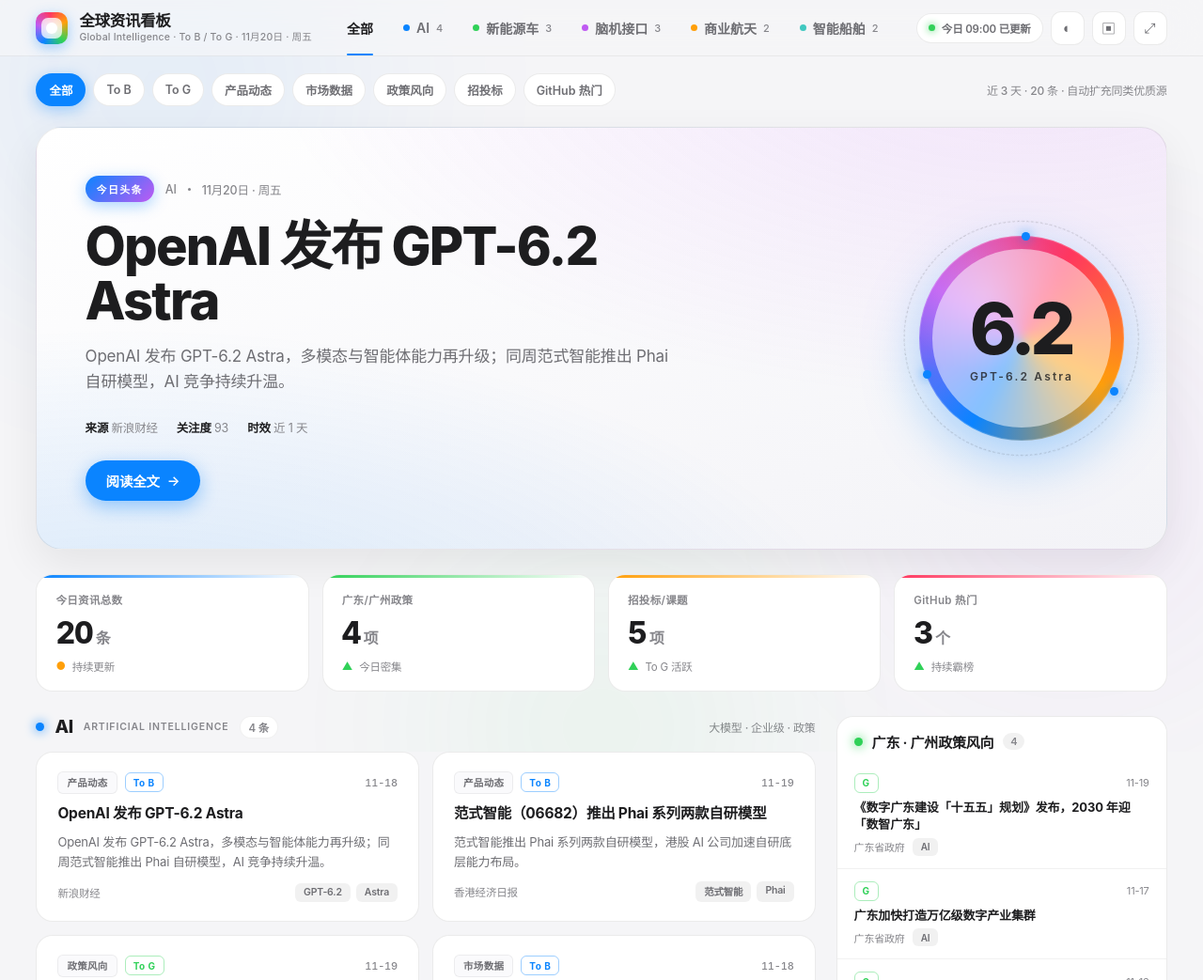
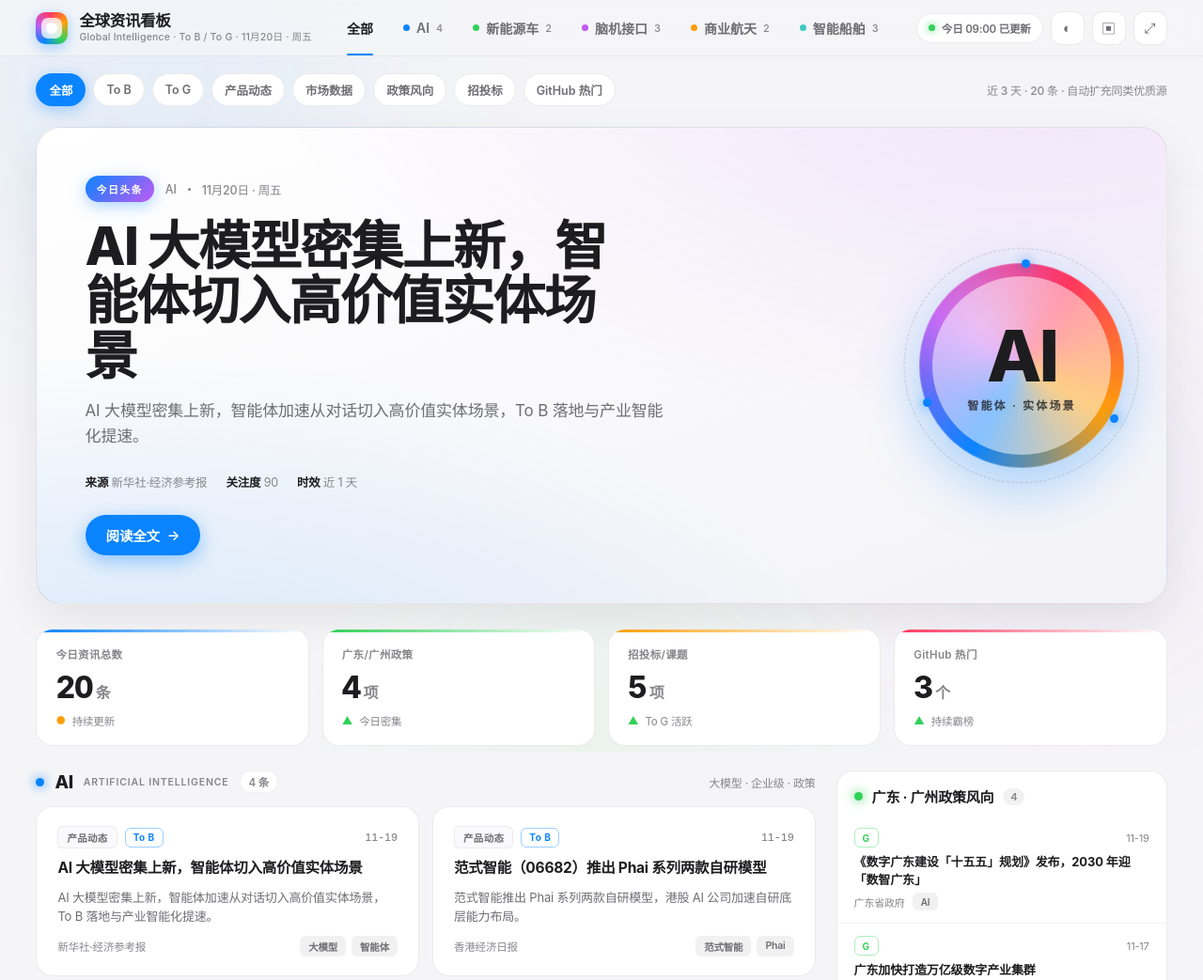
Before and after one commit to cynthia31415926-eng/global-intelligence, a plain HTML site: page d.html in a window 1280 px wide. Shown: the top 1043 px of the page at 94% size. Drawn offline with Linux system fonts and the light colour scheme.

Commit message:
update d.html

```diff
--- a/d.html
+++ b/d.html
@@ -376,69 +376,69 @@
 /* ================= data ================= */
 const DATA = [
   // AI
-  {id:1,ind:"ai",type:"product",aud:"toB",title:"OpenAI 发布 GPT-6.2 Astra",src:"新浪财经",time:"11-18",hot:93,
-    desc:"OpenAI 发布 GPT-6.2 Astra，多模态与智能体能力再升级；同周范式智能推出 Phai 自研模型，AI 竞争持续升温。",
-    tags:["GPT-6.2","Astra","OpenAI"],url:"https://finance.sina.com.cn/jjxw/2026-11-18/doc-inizensx6769808.shtml"},
-  {id:2,ind:"ai",type:"product",aud:"toB",title:"范式智能（06682）推出 Phai 系列两款自研模型",src:"香港经济日报",time:"11-19",hot:80,
+  {id:1,ind:"ai",type:"product",aud:"toB",title:"AI 大模型密集上新，智能体切入高价值实体场景",src:"新华社·经济参考报",time:"11-19",hot:90,
+    desc:"AI 大模型密集上新，智能体加速从对话切入高价值实体场景，To B 落地与产业智能化提速。",
+    tags:["大模型","智能体","实体场景"],url:"http://www.jjckb.cn/20261119/c45560c166ea43aab2bfd8eadfe22908/c.html"},
+  {id:2,ind:"ai",type:"product",aud:"toB",title:"范式智能（06682）推出 Phai 系列两款自研模型",src:"香港经济日报",time:"11-19",hot:78,
     desc:"范式智能推出 Phai 系列两款自研模型，港股 AI 公司加速自研底层能力布局。",
     tags:["范式智能","Phai","自研"],url:"https://invest.hket.com/article/4227059/"},
-  {id:3,ind:"ai",type:"policy",aud:"toG",title:"《数字广东建设「十五五」规划》发布，2030 年迎「数智广东」",src:"广东省政府",time:"11-19",hot:88,
+  {id:3,ind:"ai",type:"policy",aud:"toG",title:"《数字广东建设「十五五」规划》发布，2030 年迎「数智广东」",src:"广东省政府",time:"11-19",hot:86,
     desc:"《数字广东建设「十五五」规划》发布，明确 2030 年建成「数智广东」，布局 AI 芯片、光通信芯片等产业集群。",
     tags:["十五五","数智广东","AI芯片"],url:"https://www.gd.gov.cn/gdywdt/zwzt/fjsww/rmjd/content/post_4981784.html"},
-  {id:4,ind:"ai",type:"market",aud:"toB",title:"阿波罗：保险资金将支撑 8 万亿美元 AI 建设热潮",src:"搜狐 / 科技早参",time:"11-18",hot:74,
+  {id:4,ind:"ai",type:"market",aud:"toB",title:"阿波罗：保险资金将支撑 8 万亿美元 AI 建设热潮",src:"搜狐 / 科技早参",time:"11-18",hot:72,
     desc:"阿波罗全球管理 CEO 称保险资金将支撑规模高达 8 万亿美元的 AI 建设热潮，长期资本加速入场。",
-    tags:["8万亿","AI建设","长期资本"],url:"https://www.sohu.com/a/1103433751_115362"},
+    tags:["8万亿","AI建设"],url:"https://www.sohu.com/a/1103433751_115362"},
   // 新能源车
-  {id:5,ind:"nev",type:"market",aud:"toB",title:"新能源车销量占比持续走高，储能电池出货量同步走高",src:"搜狐汽车",time:"11-18",hot:76,
+  {id:5,ind:"nev",type:"market",aud:"toB",title:"10 月新能源车渗透率 64.3%，电池企业超 20 万家",src:"网易财经",time:"11-17",hot:74,
+    desc:"10 月新能源车渗透率达 64.3%，动力电池相关企业数量突破 20 万家，产业链持续扩容。",
+    tags:["渗透率","64.3%"],url:"https://www.163.com/dy/article/LBVOE03G05568W0A.html"},
+  {id:6,ind:"nev",type:"market",aud:"toB",title:"新能源车销量占比持续走高，储能电池出货量同步走高",src:"搜狐汽车",time:"11-18",hot:72,
     desc:"我国新能源汽车销量占比持续走高，储能电池行业出货量同步攀升，产业链景气向上。",
     tags:["销量占比","储能电池"],url:"https://www.sohu.com/a/1100535097_122014422"},
-  {id:6,ind:"nev",type:"market",aud:"toB",title:"10 月新能源车渗透率 64.3%，电池企业超 20 万家",src:"网易财经",time:"11-17",hot:74,
-    desc:"10 月新能源车渗透率达 64.3%，动力电池相关企业数量突破 20 万家，产业链持续扩容。",
-    tags:["渗透率","64.3%"],url:"https://www.163.com/dy/article/LBVOE03G05568W0A.html"},
-  {id:7,ind:"nev",type:"market",aud:"toB",title:"乘联分会：10 月新能源批发预估 180 万辆，同比 +12%",src:"智通财经",time:"11-10",hot:66,
-    desc:"乘联分会预估 10 月全国乘用车厂商新能源批发 180 万辆，同比增长 12%、环比增长 8%。",
-    tags:["批发","180万辆"],url:"https://hk.investing.com/news/stock-market-news/article-1735330"},
   // 脑机接口
-  {id:8,ind:"bci",type:"product",aud:"toG",title:"2026 脑机接口大会 11 月 19 日在京启幕",src:"北京市科委",time:"11-19",hot:84,
+  {id:7,ind:"bci",type:"product",aud:"toG",title:"2026 脑机接口大会 11 月 19 日在京启幕",src:"北京市科委",time:"11-19",hot:82,
     desc:"2026 脑机接口大会在京启幕，聚焦脑机接口前沿技术与产业化路径，产学研密集对接。",
-    tags:["脑机大会","产业化","北京"],url:"https://kw.beijing.gov.cn/xwdt/kcyx/kcyxkchd/202611/t20261110_4939950.html"},
-  {id:9,ind:"bci",type:"product",aud:"toB",title:"熵基科技回应脑机接口：联合发布 BCI 头环，业务处研发验证阶段",src:"证券之星",time:"11-18",hot:72,
+    tags:["脑机大会","产业化"],url:"https://kw.beijing.gov.cn/xwdt/kcyx/kcyxkchd/202611/t20261110_4939950.html"},
+  {id:8,ind:"bci",type:"product",aud:"toB",title:"熵基科技回应脑机接口：联合发布 BCI 头环，业务处研发验证阶段",src:"证券之星",time:"11-18",hot:70,
     desc:"熵基科技联合发布 BCI 头环等产品，脑机业务尚处前期研发验证阶段。",
     tags:["BCI头环","熵基科技"],url:"https://stock.stockstar.com/RB2026111900006547.shtml"},
-  {id:10,ind:"bci",type:"market",aud:"toB",title:"脑机接口公司进入「物理世界模型」落地期",src:"中国证券报",time:"11-17",hot:78,
+  {id:9,ind:"bci",type:"market",aud:"toB",title:"脑机接口公司进入「物理世界模型」落地期",src:"中国证券报",time:"11-17",hot:76,
     desc:"脑机接口公司进入「物理世界模型」落地期，从信号解码走向对物理世界的理解与操控。",
     tags:["物理世界模型","落地"],url:"https://www.cnstock.com/commonDetail/828944"},
   // 商业航天
-  {id:11,ind:"aero",type:"product",aud:"toG",title:"力箭一号遥十六运载火箭顺利出厂",src:"中科宇航",time:"11-18",hot:78,
+  {id:10,ind:"aero",type:"product",aud:"toB",title:"德「光谱号」成功送星入轨，写欧洲航天新页",src:"青年日报",time:"11-19",hot:72,
+    desc:"德国「光谱号」火箭成功送星入轨，欧洲商业航天再下一城，全球发射市场竞争加剧。",
+    tags:["光谱号","欧洲航天","入轨"],url:"https://www.ydn.com.tw/tw/News/ugC_News_Detail.aspx?ID=650569"},
+  {id:11,ind:"aero",type:"product",aud:"toG",title:"力箭一号遥十六运载火箭顺利出厂",src:"中科宇航",time:"11-18",hot:76,
     desc:"力箭一号遥十六运载火箭顺利出厂，商业固体火箭批量化交付能力持续提升。",
     tags:["力箭一号","遥十六","出厂"],url:"https://www.cas-space.com/article/629.html"},
-  {id:12,ind:"aero",type:"product",aud:"toG",title:"长征十二号成功发射卫星互联网低轨 29 组卫星",src:"北京市科委",time:"11-16",hot:84,
-    desc:"长征十二号运载火箭成功发射卫星互联网低轨 29 组卫星，卫星互联网组网节奏持续加快。",
-    tags:["长征十二号","卫星互联网"],url:"https://kw.beijing.gov.cn/xwdt/kcyx/xwdtyqqy/202611/t20261116_4947288.html"},
   // 智能船舶
-  {id:13,ind:"ship",type:"product",aud:"toB",title:"全国首艘纯电智能远控集装箱海船「图灵」轮在青岛投运",src:"青岛新闻网",time:"11-18",hot:74,
+  {id:12,ind:"ship",type:"product",aud:"toB",title:"BV 向云洲智能 L42B 海洋测量无人艇颁发 AiP 证书",src:"国际船舶网",time:"11-18",hot:68,
+    desc:"法国船级社 BV 向云洲智能 L42B 海洋测量无人艇颁发 AiP 证书，无人艇走向规模化应用。",
+    tags:["L42B","无人艇","AiP"],url:"https://www.eworldship.com/html/2026/classification_society_1111/225943.html"},
+  {id:13,ind:"ship",type:"product",aud:"toB",title:"厦门港小型电动无人驾驶监测船艇顺利下水",src:"厦门港口局",time:"11-11",hot:64,
+    desc:"厦门港小型电动无人驾驶监测船艇顺利下水，港口智能监测装备落地提速。",
+    tags:["无人监测船","厦门港"],url:"https://port.xm.gov.cn/gkzx/zwzx/202611/t20261111_3025473.html"},
+  {id:14,ind:"ship",type:"product",aud:"toB",title:"全国首艘纯电智能远控集装箱海船「图灵」轮在青岛投运",src:"青岛新闻网",time:"11-18",hot:72,
     desc:"全国首艘纯电智能远控集装箱海船「图灵」轮在青岛投运，绿色智能航运商业化落地。",
     tags:["图灵轮","投运","纯电"],url:"http://www.qdxin.cn/qingdao/2026/396747.html"},
-  {id:14,ind:"ship",type:"research",aud:"toB",title:"中国船舶报：一次建造，能力持续生长",src:"中国船舶报",time:"11-18",hot:64,
-    desc:"中国船舶报聚焦智能船舶「一次建造、能力持续生长」的软件定义船舶新范式。",
-    tags:["软件定义","智能船舶"],url:"https://zgcbb.cnepaper.com/zgcbb/html/2026-11/18/content_136192_20034278.htm"},
   // 低空经济
-  {id:15,ind:"low",type:"product",aud:"toB",title:"白云区企业低空产品亮相 APEC，秀出硬核实力",src:"广州白云",time:"11-18",hot:72,
+  {id:15,ind:"low",type:"product",aud:"toB",title:"广州白云企业低空产品亮相 APEC，秀出硬核实力",src:"广州白云",time:"11-19",hot:72,
     desc:"广州白云区企业低空产品亮相 APEC，低空经济「广州造」走向国际舞台。",
-    tags:["APEC","广州白云","低空"],url:"https://guangzhoubaiyun.gz-cmc.com/pages/2026/11/18/015a86fa1bff44fd8e9a55d061f81391.html"},
-  {id:16,ind:"low",type:"market",aud:"toG",title:"广州低空专网示范区通过评审，累计配送订单近 6000 架次",src:"观点网",time:"11-17",hot:80,
+    tags:["APEC","广州白云","低空"],url:"https://huacheng.gz-cmc.com/pages/2026/11/19/7a68f164f2d5467b809cfb6bf41e82fb.html"},
+  {id:16,ind:"low",type:"market",aud:"toG",title:"广州低空专网示范区通过评审，累计配送订单近 6000 架次",src:"观点网",time:"11-17",hot:78,
     desc:"广州低空专网示范区通过专家评审，累计配送订单近 6000 架次，低空物流规模化验证提速。",
     tags:["低空专网","6000架次","广州"],url:"https://www.guandian.hk/article/20261117/10067559.html"},
-  {id:17,ind:"low",type:"market",aud:"toG",title:"总投资 3.66 亿！花都低空临空产业再添硬核支撑",src:"广州市花都区政府",time:"11-17",hot:76,
+  {id:17,ind:"low",type:"market",aud:"toG",title:"总投资 3.66 亿！花都低空临空产业再添硬核支撑",src:"广州市花都区政府",time:"11-17",hot:74,
     desc:"广州花都低空临空产业项目总投资 3.66 亿元落地，低空基础设施与产业集聚再提速。",
     tags:["花都","3.66亿"],url:"https://www.huadu.gov.cn/yshj/hdzs/zsxx/content/post_11104272.html"},
   // GitHub 热门
-  {id:18,ind:"gh",type:"github",aud:"toB",title:"RepoWatch：GitHub 每日趋势排行（11-19）",src:"RepoWatch",time:"11-19",hot:72,stars:"—",
-    desc:"RepoWatch 每日趋势排行，追踪今日全球涨星最快的开源仓库。",
-    tags:["Trending","排行"],url:"https://repowatch.top/en/daily/2026-11-19"},
-  {id:19,ind:"gh",type:"github",aud:"toB",title:"GitHub Trending 榜单（11-19）",src:"GitHub Trending",time:"11-19",hot:68,stars:"—",
-    desc:"GitHub 11-19 当日热门开源项目榜单，AI Agent 与开发者工具持续霸榜。",
-    tags:["Trending","榜单"],url:"https://yidinghuiziyou.com/github/trending/2026-11-19/"},
+  {id:18,ind:"gh",type:"github",aud:"toB",title:"GitHub 日榜趋势速报（11-20）",src:"掘金 / GitHub Trending",time:"11-20",hot:72,stars:"—",
+    desc:"GitHub 日榜趋势集中在 AI Agent、开源模型与开发者工具。",
+    tags:["Trending","Agent"],url:"https://www.cnblogs.com/wflynn/p/23726265"},
+  {id:19,ind:"gh",type:"github",aud:"toB",title:"GitHub Trending 榜单（11-20）",src:"GitHub Trending",time:"11-20",hot:68,stars:"—",
+    desc:"GitHub 11-20 当日热门开源项目榜单，AI Agent 与开发者工具持续霸榜。",
+    tags:["Trending","榜单"],url:"https://yidinghuiziyou.com/github/trending/2026-11-20/"},
   {id:20,ind:"gh",type:"github",aud:"toB",title:"github-hot-hub：GitHub 热门仓库每小时归档",src:"GitHub",time:"长期",hot:64,stars:"—",
     desc:"每小时更新、按天归档 GitHub 热门仓库，适合 To B 团队持续追踪开源热点。",
     tags:["归档","追踪"],url:"https://github.com/SnailDev/github-hot-hub"},
@@ -446,17 +446,17 @@ const DATA = [
 
 const POLICY = [
   {t:"《数字广东建设「十五五」规划》发布，2030 年迎「数智广东」",src:"广东省政府",time:"11-19",tag:"AI",url:"https://www.gd.gov.cn/gdywdt/zwzt/fjsww/rmjd/content/post_4981784.html"},
-  {t:"广东加快打造万亿级数字产业集群",src:"广东省政府",time:"11-17",tag:"AI",url:"https://www.sohu.com/a/1102787391_114986"},
+  {t:"广东加快打造万亿级数字产业集群",src:"广东省政府",time:"11-17",tag:"AI",url:"https://www.sohu.com/a/1102868478_120988533"},
   {t:"广州「十五五」规划：打造全球领先空天强市",src:"广州市政府",time:"11-13",tag:"空天",url:"https://www.gz.gov.cn/gzzcwjk/gzdata/content/mpost_10833638.html"},
   {t:"广东设立省级词元交易服务平台",src:"广东省政府",time:"11-13",tag:"AI",url:"https://www.gdhmo.gov.cn/xwzx/gdyw/content/post_123694.html"},
 ];
 
 const TENDER = [
+  {t:"广州燃气南区分公司 2027-2028 年保洁业务外包项目",src:"广州公共资源交易中心",time:"11-20",amount:"采购公告",url:"https://ygcg.gzggzy.cn/p92/fw/20261120/466854.html"},
+  {t:"广州市城市管理监控指挥中心办公用房维修改造项目",src:"中国政府采购网",time:"11-19",amount:"竞争性磋商",url:"http://www.ccgp.gov.cn/cggg/dfgg/jzxcs/202611/t20261119_27718668.htm"},
   {t:"EMC-2026-001/002 项目 BAS 系统改造采购",src:"广州公共资源交易中心",time:"11-19",amount:"采购公告",url:"https://ygcg.gzggzy.cn/p92/fw3/20261119/466294.html"},
   {t:"广州港新沙港务皮带机转载漏斗项目招标",src:"广州公共资源交易中心",time:"11-18",amount:"招标公告",url:"https://ywtb.gzggzy.cn//jyfw/002001/002001001/20261118/1446166d-c328-4571-9636-80f7d495f169.html"},
   {t:"广州市数智口岸与数字贸易枢纽工程建设项目（二期）主体实施招标",src:"中国政府采购网",time:"11-16",amount:"招标公告",url:"http://www.ccgp.gov.cn/cggg/dfgg/gkzb/202611/t20261116_27692453.htm"},
-  {t:"三元里街智慧环卫项目招标",src:"中国政府采购网",time:"11-16",amount:"招标公告",url:"http://www.ccgp.gov.cn/cggg/dfgg/gkzb/202611/t20261116_27687381.htm"},
-  {t:"广州低空基础设施建设规划及近期实施方案项目招标",src:"中国政府采购网",time:"11-11",amount:"招标公告",url:"http://www.ccgp.gov.cn/cggg/dfgg/gkzb/202611/t20261111_27665628.htm"},
 ];
 
 const SOURCES = ["科技日报","新华网","人民网","中国证券网","中国金融信息网","证券时报","中国网财经","搜狐汽车","搜狐科技","经济观察报","上海有色网","36氪","经济日报","Borsa Italiana","人民银行广州分行","广东省政府","广东省科技厅","南方电网招投标","中国政府采购网","国电投电子商务平台","脉头条招投标","GitHub Trending","OSS Insight","腾讯云开发者"];
@@ -520,10 +520,10 @@ function renderHero(){
         <span class="sep"></span>
         <span class="stamp">${dateStr}</span>
       </div>
-      <h1>OpenAI 发布 GPT-6.2 Astra</h1>
-      <p class="lead">OpenAI 发布 GPT-6.2 Astra，多模态与智能体能力再升级；同周范式智能推出 Phai 自研模型，AI 竞争持续升温。</p>
+      <h1>AI 大模型密集上新，智能体切入高价值实体场景</h1>
+      <p class="lead">AI 大模型密集上新，智能体加速从对话切入高价值实体场景，To B 落地与产业智能化提速。</p>
       <div class="hero-meta">
-        <span><b>来源</b> 新浪财经</span>
+        <span><b>来源</b> 新华社·经济参考报</span>
         <span><b>关注度</b> ${h.hot}</span>
         <span><b>时效</b> 近 1 天</span>
       </div>
@@ -533,7 +533,7 @@ function renderHero(){
       <div class="orb">
         <div class="ring"></div>
         <span class="sat s1"></span><span class="sat s2"></span><span class="sat s3"></span>
-        <div class="orb-core"><div class="n">6.2</div><div class="l">GPT-6.2 Astra</div></div>
+        <div class="orb-core"><div class="n">AI</div><div class="l">智能体 · 实体场景</div></div>
       </div>
     </div>`;
 }
```
